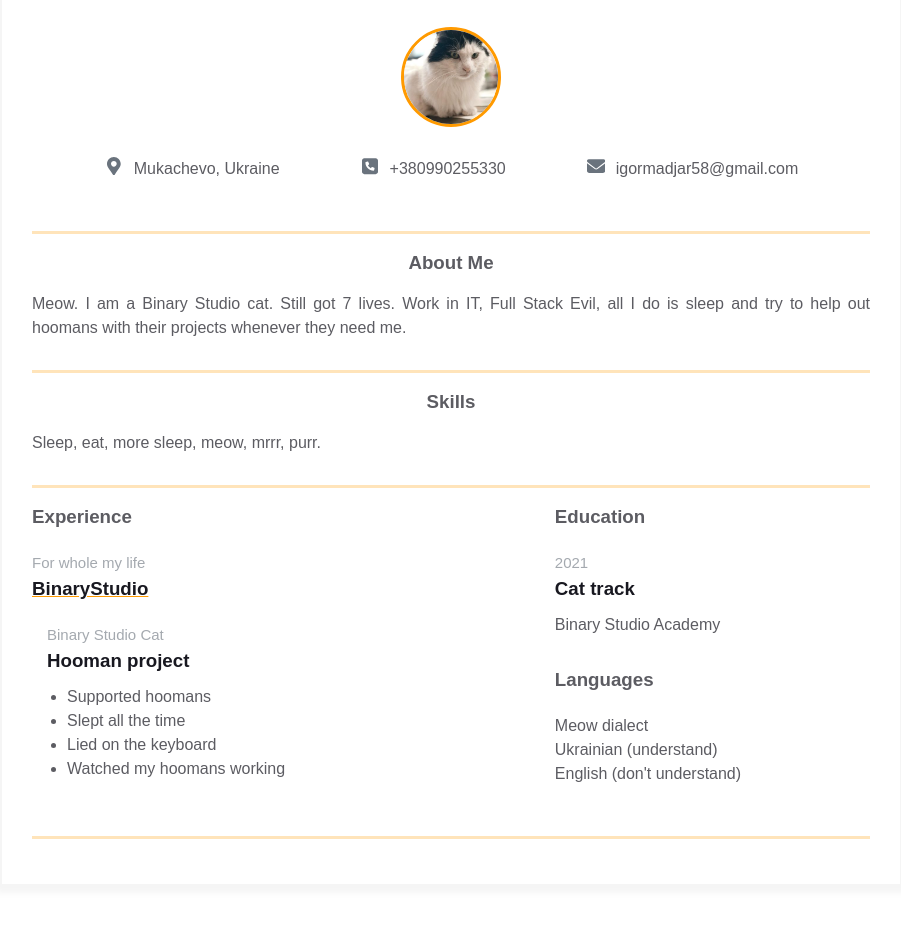
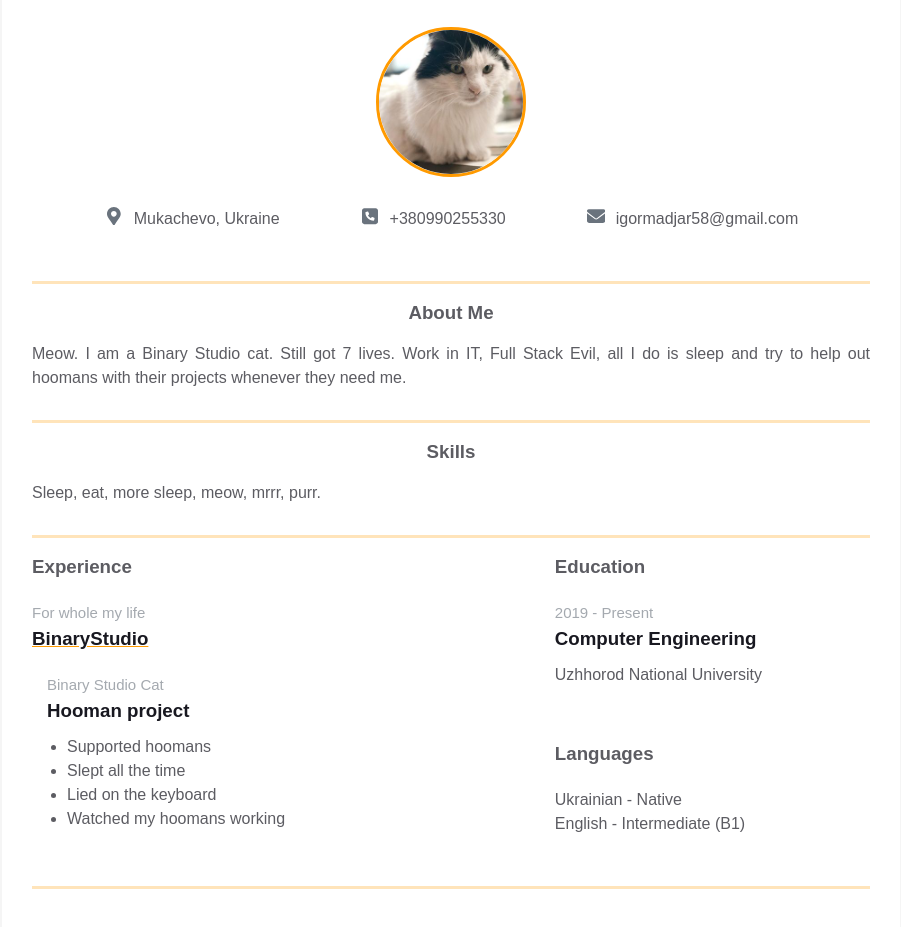
Before and after one commit to igoranuch/homepage, a plain HTML site: page index.html in a window 1280 px wide. Shown: the part 175-1102 px from the top of the page, without its empty margins (189-1090 px from the left). Drawn offline with Linux system fonts and the light colour scheme.

Commit message:
Updated languages and education blocks

```diff
--- a/index.html
+++ b/index.html
@@ -23,7 +23,8 @@
                         </div>
 
                         <div class="contact-info__block">
-                            <a href="" rel="author" class="contact-info__item">
+                            <a target=”_blank” href="https://goo.gl/maps/7BmAnkcXm5G46HA78" rel="author"
+                                class="contact-info__item">
                                 <div class="contact-info__item-icon-wrapper">
                                     <svg class="contact-info__item-icon" xmlns="http://www.w3.org/2000/svg"
                                         viewBox="0 0 384 512">
@@ -34,7 +35,7 @@
                                 </div>
                                 <span>Mukachevo, Ukraine</span>
                             </a>
-                            <a href="" rel="author" class="contact-info__item">
+                            <a href="tel:+380990255330" rel="author" class="contact-info__item">
                                 <div class="contact-info__item-icon-wrapper">
                                     <svg class="contact-info__item-icon" xmlns="http://www.w3.org/2000/svg"
                                         viewBox="0 0 448 512">
@@ -45,7 +46,7 @@
                                 </div>
                                 <span>+380990255330</span>
                             </a>
-                            <a href="" rel="author" class="contact-info__item">
+                            <a href="mailto:igormadjar58@gmail.com" rel="author" class="contact-info__item">
                                 <div class="contact-info__item-icon-wrapper">
                                     <svg class="contact-info__item-icon" xmlns="http://www.w3.org/2000/svg"
                                         viewBox="0 0 512 512">
@@ -112,22 +113,21 @@
                             <div class="additional-info__education">
                                 <h3 class="additional-info__education-header">Education</h3>
                                 <div class="additional-info__education-university">
-                                    <span class="additional-info__education-university-durability">2021</span>
-                                    <h3 class="additional-info__education-university-speciality">Cat track</h3>
-                                    <p class="additional-info__education-university-name">Binary Studio Academy</p>
+                                    <span class="additional-info__education-university-durability">2019 - Present</span>
+                                    <h3 class="additional-info__education-university-speciality">Computer Engineering
+                                    </h3>
+                                    <p class="additional-info__education-university-name">Uzhhorod National University
+                                    </p>
                                 </div>
                             </div>
 
                             <div class="additional-info__languages">
                                 <h3 class="additional-info__languages-header">Languages</h3>
                                 <p class="additional-info__languages-item">
-                                    Meow dialect
+                                    Ukrainian - Native
                                 </p>
                                 <p class="additional-info__languages-item">
-                                    Ukrainian (understand)
-                                </p>
-                                <p class="additional-info__languages-item">
-                                    English (don't understand)
+                                    English - Intermediate (B1)
                                 </p>
                             </div>
                         </div>
--- a/styles.css
+++ b/styles.css
@@ -130,8 +130,8 @@ body {
 
 .contact-info__avatar {
   border-radius: 50%;
-  width: 100px;
-  height: 100px;
+  width: 150px;
+  height: 150px;
   object-fit: cover;
   border: 3px solid;
   border-color: var(--text-decoration-color);
```
